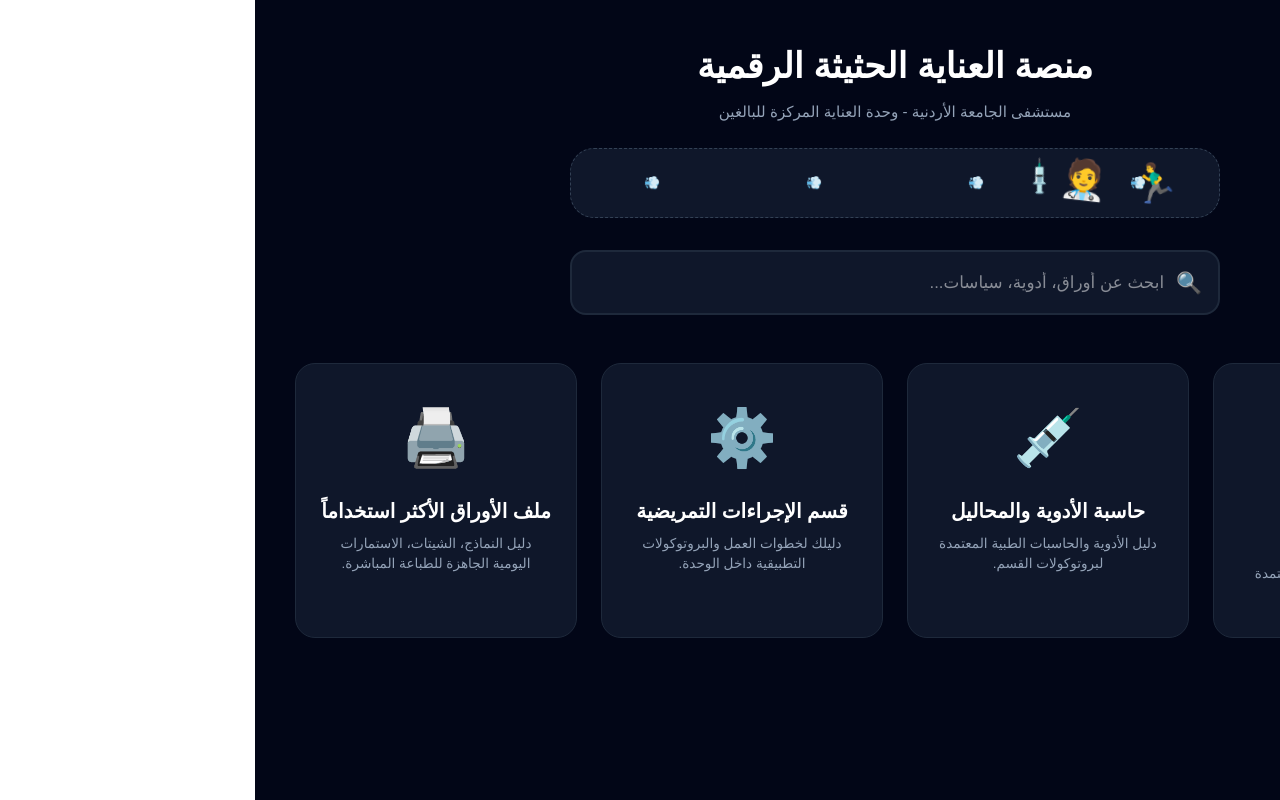
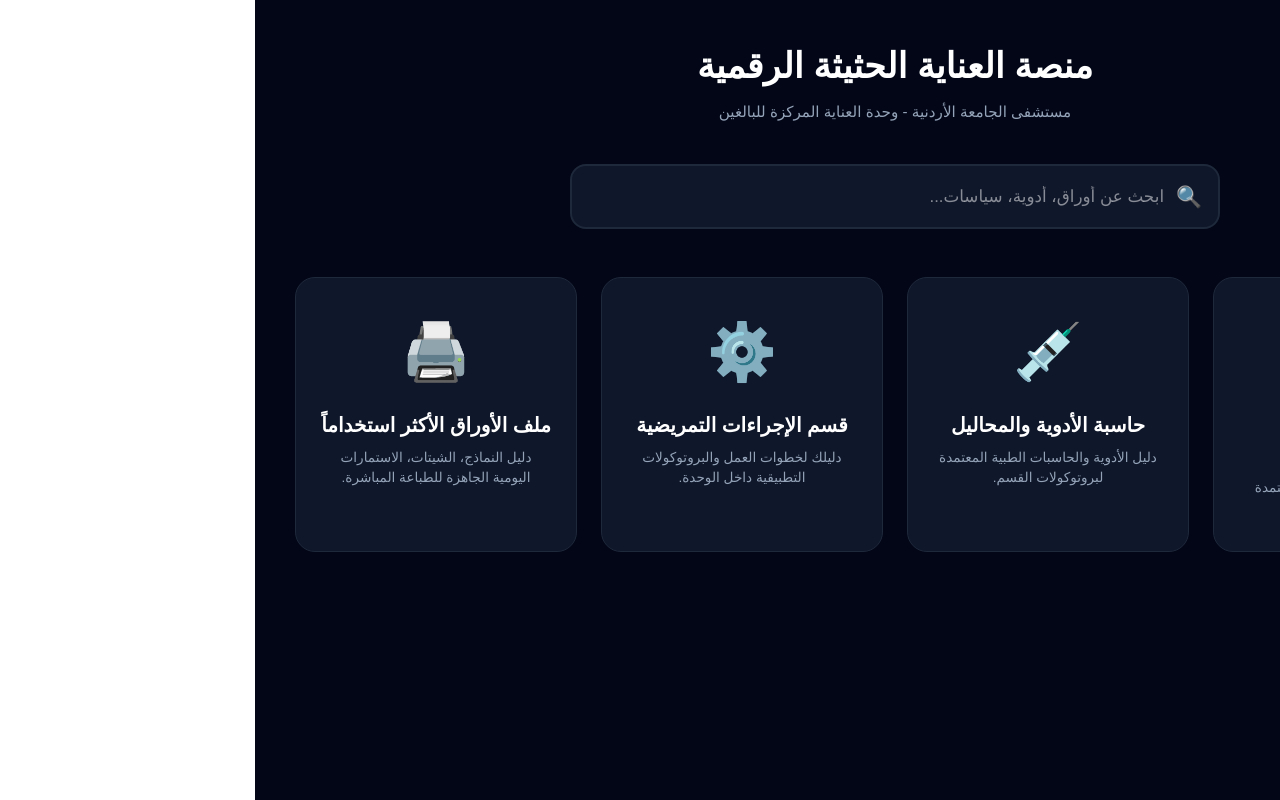
Before and after one commit to samcashbmwusa/icu-adult-infusion-calculator, a Next.js app: page /dashboard in a window 1280 px wide. Built offline with nearby package versions, Linux system fonts and the light colour scheme.

Commit message:
Remove chase animation block from dashboard layout

```diff
--- a/app/dashboard/page.tsx
+++ b/app/dashboard/page.tsx
@@ -137,67 +137,14 @@ export default function DashboardPage() {
   return (
     <div style={{ backgroundColor: '#020617', minHeight: '100vh', padding: '40px 16px', fontFamily: 'sans-serif', color: '#f8fafc' }} dir="rtl">
 
-      {/* 💥 ستايل الأنيميشن البرمجي المضحك للمطاردة 💥 */}
-      <style dangerouslySetInnerHTML={{__html: `
-        @keyframes funnyChase {
-          0% { transform: translateX(120%); }
-          100% { transform: translateX(-120%); }
-        }
-        @keyframes runningLegs {
-          0%, 100% { transform: rotate(-8deg) translateY(0px); }
-          50% { transform: rotate(8deg) translateY(-4px); }
-        }
-      `}} />
-
       {/* هيدر المنصة الرئيسي */}
-      <div style={{ maxWidth: '800px', margin: '0 auto 24px auto', textAlign: 'center' }}>
+      <div style={{ maxWidth: '800px', margin: '0 auto 40px auto', textAlign: 'center' }}>
         <h1 style={{ fontSize: '2.2rem', fontWeight: '900', color: '#ffffff', margin: '0 0 8px 0' }}>
           منصة العناية الحثيثة الرقمية
         </h1>
         <p style={{ fontSize: '0.95rem', color: '#94a3b8', margin: '0' }}>
           مستشفى الجامعة الأردنية - وحدة العناية المركزة للبالغين
         </p>
-      </div>
-
-      {/* 🏃‍♂️ المشهد الجราفيكي المتحرك والمضحك 🧑‍⚕️ */}
-      <div style={{
-        maxWidth: '650px',
-        margin: '0 auto 32px auto',
-        backgroundColor: '#0f172a',
-        border: '1px dashed #334155',
-        borderRadius: '24px',
-        height: '70px',
-        position: 'relative',
-        overflow: 'hidden',
-        display: 'flex',
-        alignItems: 'center'
-      }}>
-        {/* خطوط حركة وهمية بالخلفية لزيادة الإحساس بالسرعة */}
-        <div style={{ position: 'absolute', width: '100%', display: 'flex', justifyContent: 'space-around', color: '#1e293b', fontSize: '0.8rem', userSelect: 'none' }}>
-          <span>💨</span><span>💨</span><span>💨</span><span>💨</span>
-        </div>
-
-        {/* مجموعة العناصر الراكضة */}
-        <div style={{
-          position: 'absolute',
-          display: 'flex',
-          alignItems: 'center',
-          gap: '4px',
-          animation: 'funnyChase 9s infinite linear',
-          whiteSpace: 'nowrap'
-        }}>
-          {/* المريض يهرب بالبجامة الخضراء */}
-          <span style={{ fontSize: '2.4rem', animation: 'runningLegs 0.25s infinite ease-in-out', display: 'inline-block' }}>🏃‍♂️</span>
-
-          {/* مسافة هروب صغيرة */}
-          <span style={{ width: '15px' }}></span>
-
-          {/* الممرض يلحقه مسرعاً */}
-          <span style={{ fontSize: '2.4rem', animation: 'runningLegs 0.2s infinite ease-in-out', display: 'inline-block', transform: 'scaleX(-1)' }}>🧑‍⚕️</span>
-
-          {/* الحقنة الكبيرة المضحكة تلحق المريض */}
-          <span style={{ fontSize: '1.6rem', transform: 'rotate(-45deg)', marginTop: '-10px', display: 'inline-block' }}>💉</span>
-        </div>
       </div>
 
       {/* 🔍 شريط البحث المتقدم الشامل والذكي */}
```
